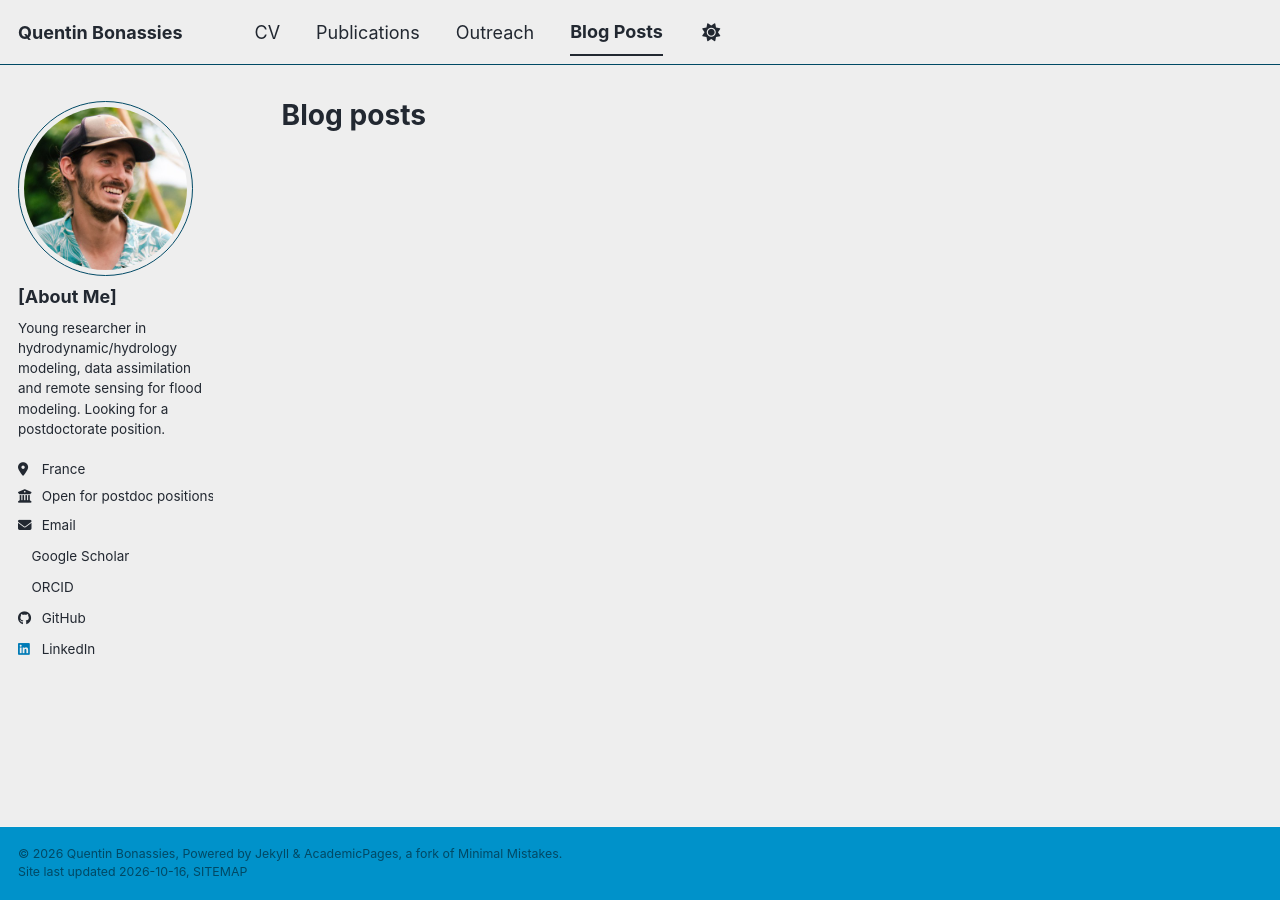
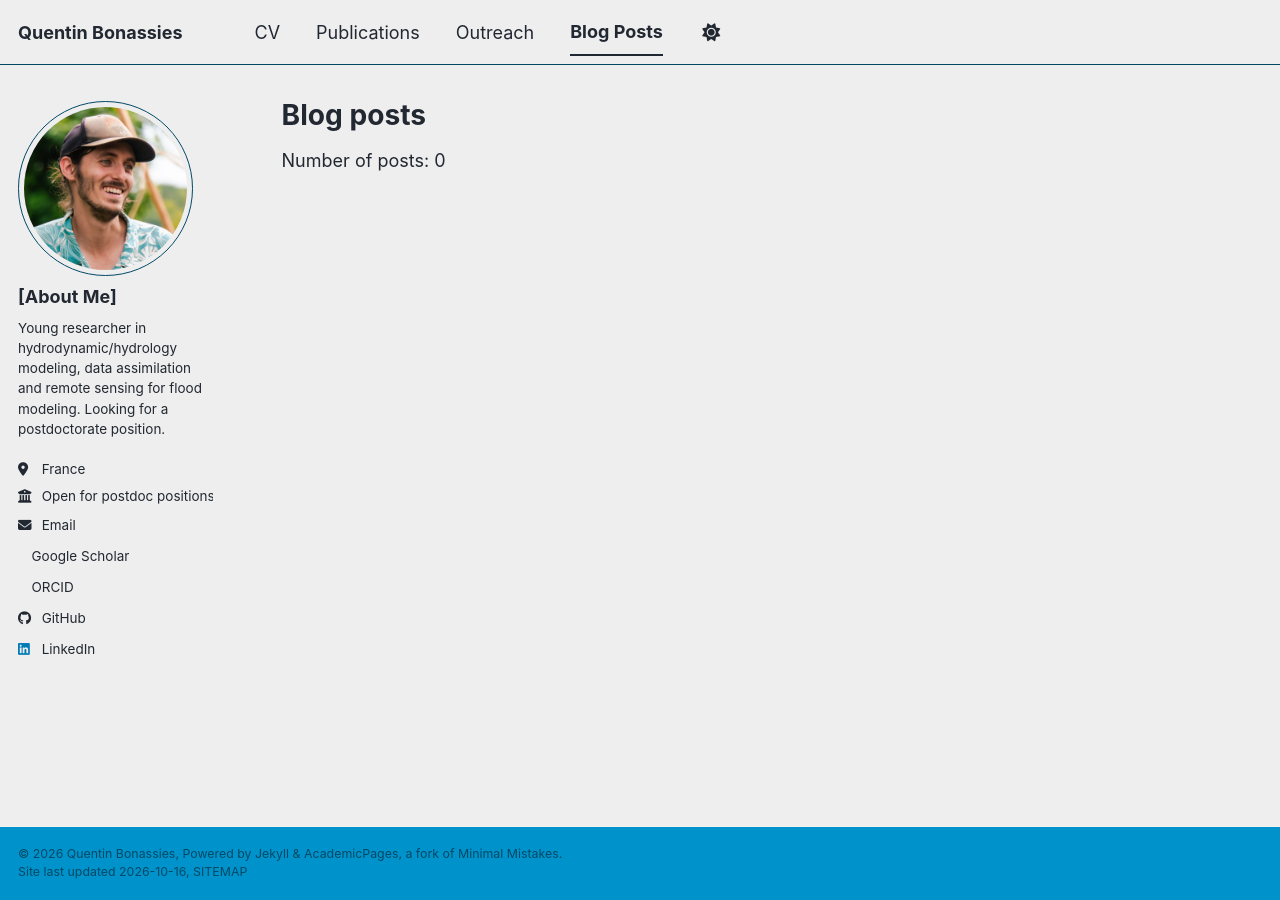
Before and after one commit to quentinbns/quentinbns.github.io, a Jekyll site: the page built from _pages/year-archive.html, in a window 1280 px wide. Built offline with Jekyll 4.4.1, drawn with Linux system fonts in a browser that asks for light colours; a style sheet for code colours, icons or effects is not loaded.

Commit message:
debug year archives

```diff
--- a/_pages/year-archive.html
+++ b/_pages/year-archive.html
@@ -8,6 +8,12 @@ redirect_from:
 ---
 
 {% include base_path %}
+<p>Number of posts: {{ site.posts | size }}</p>
+
+{% for post in site.posts %}
+  <p>{{ post.path }} — {{ post.title }} — {{ post.date }}</p>
+{% endfor %}
+
 {% capture written_year %}'None'{% endcapture %}
 {% for post in site.posts %}
   {% capture year %}{{ post.date | date: '%Y' }}{% endcapture %}
```
